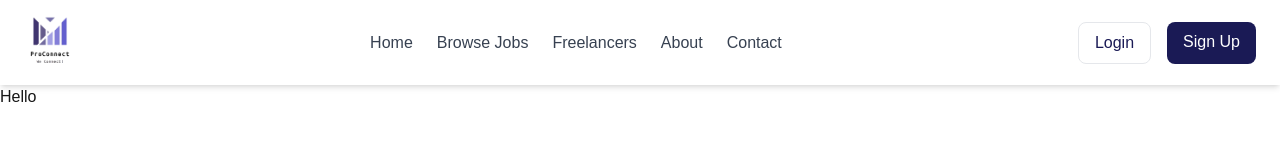
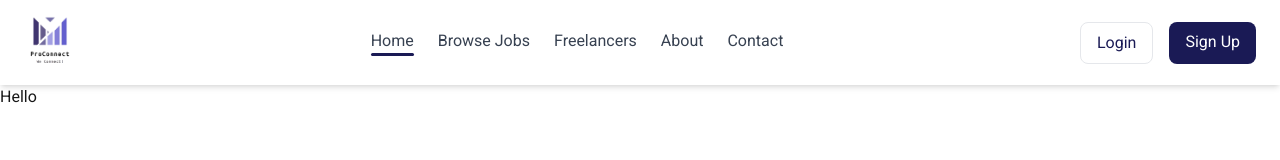
Before and after one commit to Bz14/Freelancing-System, a Next.js app in the folder Frontend/proconnect/: page / in a window 1280 px wide. Shown: the top 160 px of the page. Built offline with nearby package versions, Linux system fonts and the light colour scheme.

Commit message:
Error page added.

```diff
--- a/Frontend/proconnect/src/app/components/nav.tsx
+++ b/Frontend/proconnect/src/app/components/nav.tsx
@@ -9,6 +9,7 @@ import { usePathname } from "next/navigation";
 const Header = () => {
   const [isOpen, setIsOpen] = useState(false);
   const path = usePathname();
+  const paths = ["/", "/jobs", "/freelancers", "/about", "/contact"];
 
   return (
     <header className="bg-white shadow-md">
@@ -21,12 +22,12 @@ const Header = () => {
             (item, index) => (
               <div key={index}>
                 <Link
-                  href={`/${item.toLowerCase().replace(" ", "")}`}
+                  href={paths[index]}
                   className="text-gray-700 hover:text-secondary"
                 >
                   {item}
                 </Link>
-                {path === `/${item.toLowerCase().replace(" ", "")}` && (
+                {path === paths[index] && (
                   <hr className="h-[3px] bg-primary border-none w-full rounded-full" />
                 )}
               </div>
@@ -67,10 +68,9 @@ const Header = () => {
             (item, index) => (
               <div key={index}>
                 <Link
-                  href={`/${item.toLowerCase().replace(" ", "")}`}
+                  href={paths[index]}
                   className={`block text-gray-700 hover:text-secondary text-center {${
-                    path === `/${item.toLowerCase().replace(" ", "")}` &&
-                    "text-primary"
+                    path === paths[index] && "text-primary"
                   }`}
                   onClick={() => setIsOpen(false)}
                 >
--- a/Frontend/proconnect/src/app/error.tsx
+++ b/Frontend/proconnect/src/app/error.tsx
@@ -1,10 +1,34 @@
 "use client";
-const Error = () => {
+
+import { useEffect } from "react";
+import { FaExclamationTriangle } from "react-icons/fa";
+
+export default function Error({
+  error,
+  reset,
+}: {
+  error: Error & { digest?: string };
+  reset: () => void;
+}) {
+  useEffect(() => {
+    console.error(error);
+  }, [error]);
+
   return (
-    <div>
-      <h1>404 Page Not Found</h1>
+    <div className="flex flex-col items-center justify-center h-screen bg-gray-100 text-center px-6">
+      <FaExclamationTriangle className="text-red-500 text-6xl" />
+      <h2 className="text-3xl font-semibold text-gray-800 mt-4">
+        Oops! Something Went Wrong
+      </h2>
+      <p className="text-gray-600 mt-2">
+        An unexpected error occurred. Please try again.
+      </p>
+      <button
+        onClick={() => reset()}
+        className="mt-6 bg-red-600 text-white px-6 py-3 rounded-lg shadow-md hover:bg-red-700 transition"
+      >
+        Try Again
+      </button>
     </div>
   );
-};
-
-export default Error;
+}
--- a/Frontend/proconnect/src/app/layout.tsx
+++ b/Frontend/proconnect/src/app/layout.tsx
@@ -1,16 +1,11 @@
 import type { Metadata } from "next";
-import { Geist, Geist_Mono } from "next/font/google";
+import { Roboto } from "next/font/google";
 import "./globals.css";
 import Header from "./components/nav";
 
-const geistSans = Geist({
-  variable: "--font-geist-sans",
+const roboto = Roboto({
   subsets: ["latin"],
-});
-
-const geistMono = Geist_Mono({
-  variable: "--font-geist-mono",
-  subsets: ["latin"],
+  weight: ["400", "700"],
 });
 
 export const metadata: Metadata = {
@@ -25,9 +20,7 @@ export default function RootLayout({
 }>) {
   return (
     <html lang="en">
-      <body
-        className={`${geistSans.variable} ${geistMono.variable} antialiased`}
-      >
+      <body className={roboto.className}>
         <Header />
         {children}
       </body>
```
